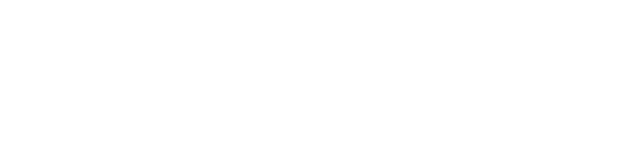
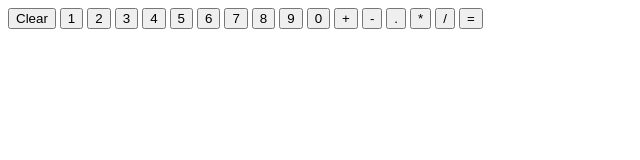
Before and after one commit to cdogcoder/calculator, a plain HTML site: page index.html in a window 1280 px wide. Shown: the whole page, without its empty margins (0-640 px from the left). Drawn offline with Linux system fonts and the light colour scheme.

Commit message:
Add basic HTML structure

```diff
--- a/index.html
+++ b/index.html
@@ -7,6 +7,27 @@
         <script src="script.js" defer></script>
     </head>
     <body>
-
+        <div class="calculator-container">
+            <div class="output-container"></div>
+            <div class="buttons-container">
+                <button class="clear-button">Clear</button>
+                <button>1</button>
+                <button>2</button>
+                <button>3</button>
+                <button>4</button>
+                <button>5</button>
+                <button>6</button>
+                <button>7</button>
+                <button>8</button>
+                <button>9</button>
+                <button>0</button>
+                <button>+</button>
+                <button>-</button>
+                <button>.</button>
+                <button>*</button>
+                <button>/</button>
+                <button>=</button>
+            </div>
+        </div>
     </body>
 </html>
```
